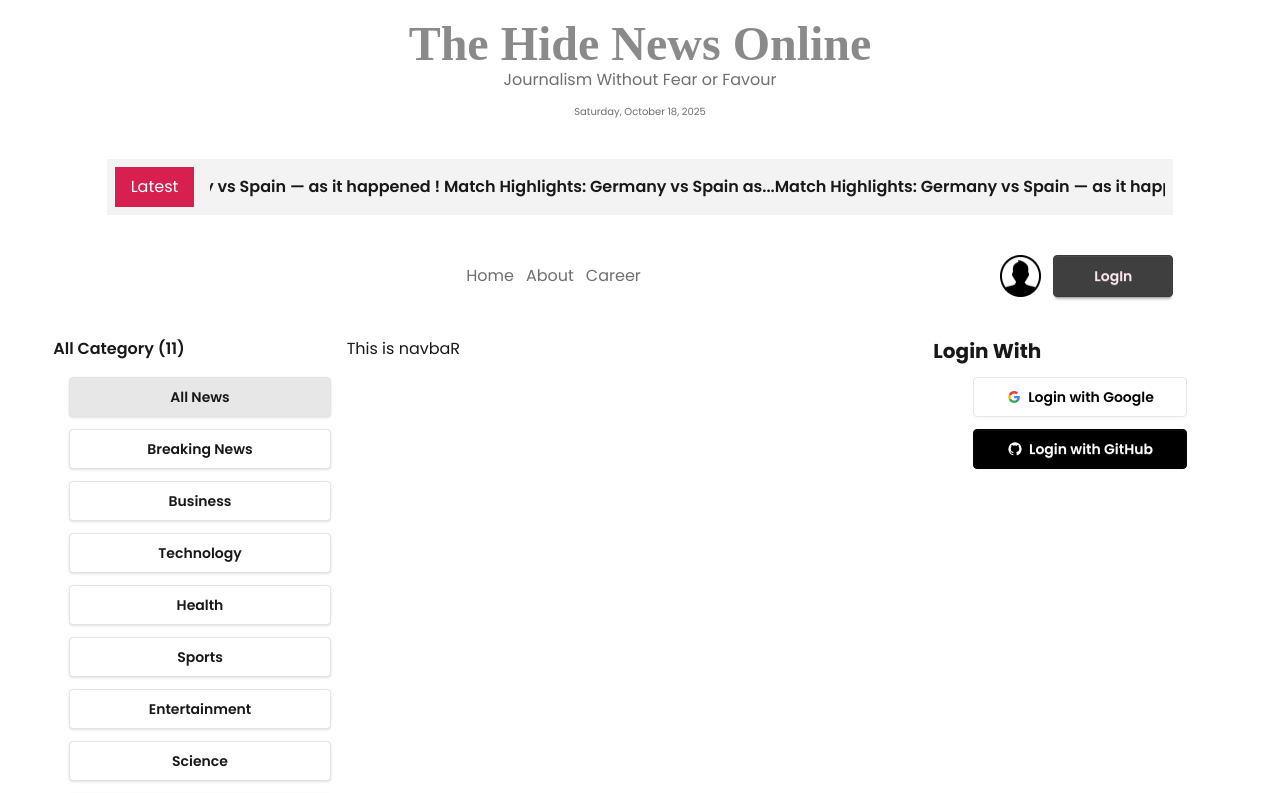
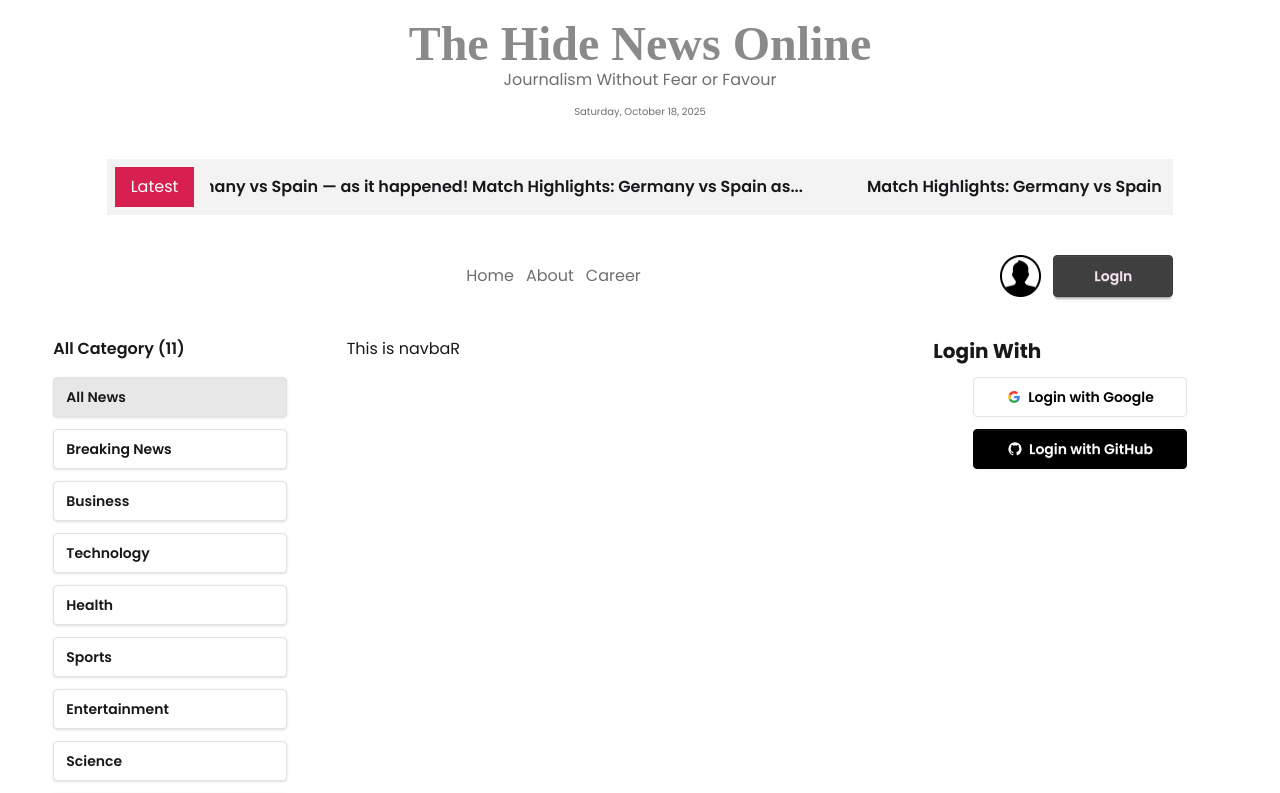
Before and after one commit to TusharChow20/projectNewsOnline, a React (Vite) app: page /category/0 in a window 1280 px wide. Shown: the top 793 px of the page. Built offline with nearby package versions, Linux system fonts and the light colour scheme; a web font is replaced by a local one.

Commit message:
data load with axios

```diff
--- a/package.json
+++ b/package.json
@@ -11,6 +11,7 @@
   },
   "dependencies": {
     "@tailwindcss/vite": "^4.1.14",
+    "axios": "^1.12.2",
     "date-fns": "^4.1.0",
     "react": "^19.1.1",
     "react-dom": "^19.1.1",
--- a/src/Components/Category.jsx
+++ b/src/Components/Category.jsx
@@ -8,12 +8,12 @@ const Category = () => {
   return (
     <div>
       <p className="font-semibold">All Category ({categories.length}) </p>
-      <div className="flex flex-col space-y-3 p-4 ">
+      <div className="flex flex-col space-y-3 mt-4 pr-15 ">
         {categories.map((category) => (
           <NavLink
             key={category.id}
             className={
-              "btn bg-white shadow-sm p-3 text-start hover:bg-base-200"
+              "btn bg-white shadow-sm p-3  hover:bg-base-200 justify-start text-left"
             }
             to={`/category/${category.id}`}
           >
--- a/src/Components/LatestNews.jsx
+++ b/src/Components/LatestNews.jsx
@@ -5,18 +5,18 @@ const LatestNews = () => {
   return (
     <div className="flex items-center gap-4 bg-base-200 p-2">
       <p className="bg-primary text-white px-4 py-2">Latest</p>
-      <p className="font-semibold">
+      <div className="font-semibold flex-1">
         <Marquee pauseOnHover={true} speed={40}>
-          <p>
-            Match Highlights: Germany vs Spain — as it happened ! Match
+          <span className="mx-8">
+            Match Highlights: Germany vs Spain — as it happened! Match
             Highlights: Germany vs Spain as...
-          </p>
-          <p>
-            Match Highlights: Germany vs Spain — as it happened ! Match
+          </span>
+          <span className="mx-8">
+            Match Highlights: Germany vs Spain — as it happened! Match
             Highlights: Germany vs Spain as...
-          </p>
+          </span>
         </Marquee>
-      </p>
+      </div>
     </div>
   );
 };
--- a/src/Pages/NewsCategory.jsx
+++ b/src/Pages/NewsCategory.jsx
@@ -1,8 +1,19 @@
 import React from "react";
-import { useParams } from "react-router";
+import { useEffect } from "react";
+import { useLoaderData, useParams } from "react-router";
 
 const NewsCategory = () => {
   const { id } = useParams();
+  const { data } = useLoaderData();
+  //   console.log(data);
+
+  useEffect(() => {
+    const filteredData = data.filter(
+      (eachData) => eachData.category_id === parseInt(id)
+    );
+    console.log(filteredData);
+  }, [data, id]);
+
   return (
     <div>
       <h1>This is navbaR</h1>
--- a/src/Routes/Routes.jsx
+++ b/src/Routes/Routes.jsx
@@ -2,11 +2,13 @@ import { createBrowserRouter } from "react-router";
 import RootLayout from "../Layout/RootLayout";
 import Home from "../Pages/Home";
 import NewsCategory from "../Pages/NewsCategory";
+import axios from "axios";
 
 const router = createBrowserRouter([
   {
     path: "/",
     Component: RootLayout,
+    hydrateFallbackElement: "Loading",
     children: [
       {
         path: "/",
@@ -15,6 +17,7 @@ const router = createBrowserRouter([
       {
         path: "/category/:id",
         Component: NewsCategory,
+        loader: () => axios("/news.json"),
       },
     ],
   },
```
Also changed, not shown: 1 other file (tests, documents, lock files or other folders).
